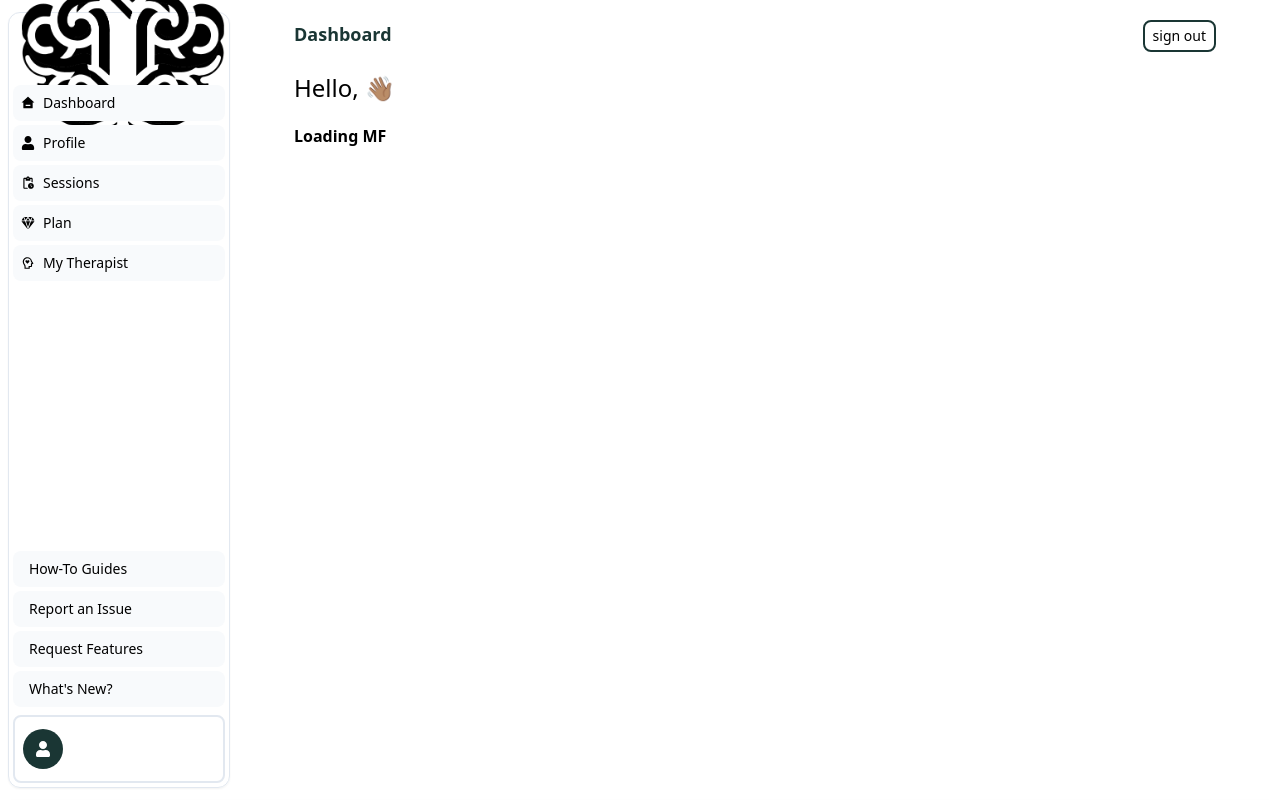
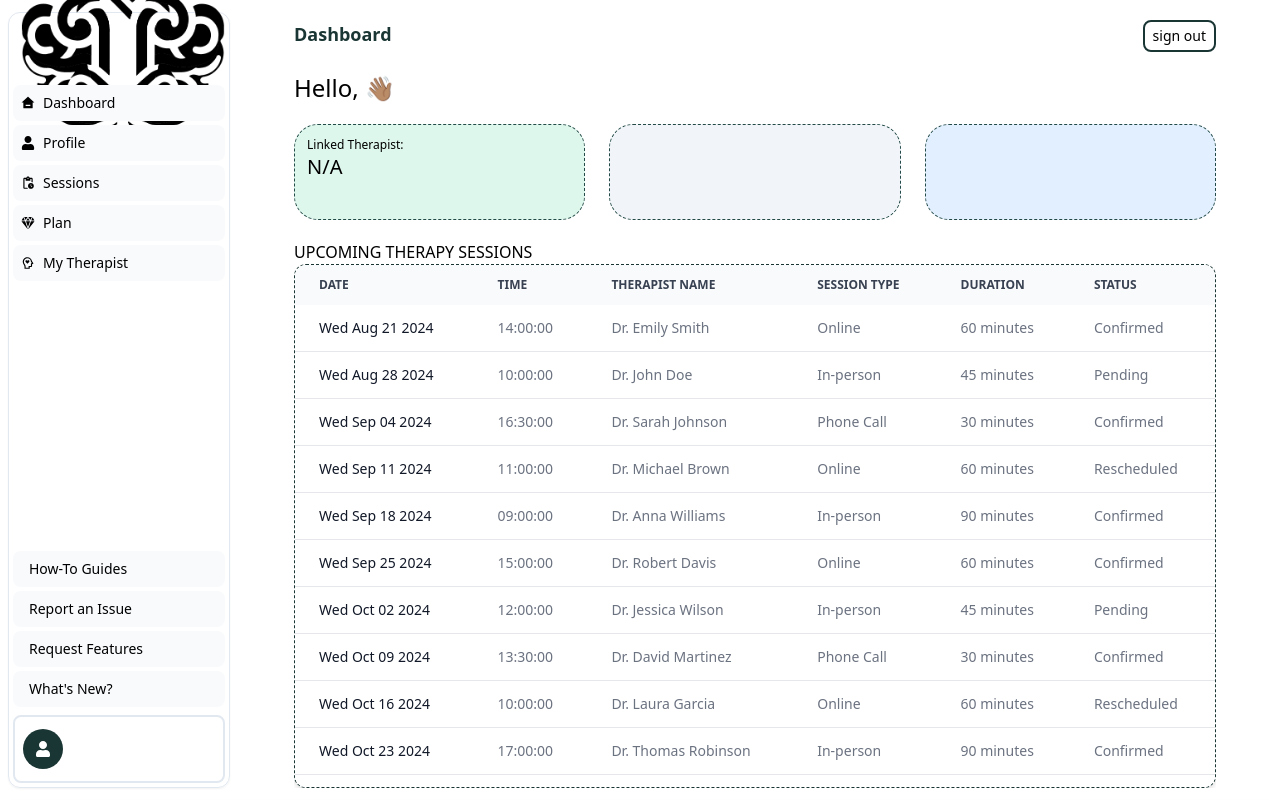
Before and after one commit to kkopoku/therapy-link, a Next.js app in the folder frontend/: page /dashboard in a window 1280 px wide. Shown: the top 800 px of the page. Built offline with nearby package versions, Linux system fonts and the light colour scheme; no server answers.

Commit message:
renamed components under dashboard

```diff
--- a/frontend/src/app/dashboard/page.tsx
+++ b/frontend/src/app/dashboard/page.tsx
@@ -3,10 +3,11 @@
 import React from "react";
 import AuthenticatedLayout from "@/components/layouts/AuthenticatedLayout"
 import { useSession, signOut } from "next-auth/react"
-import ClientDashboard from "./client";
-import TherapistDashboard from "./therapist";
-import AdministratorDashboard from "./administrator";
-import { Session } from "next-auth";
+import ClientDashboard from "./Client";
+import TherapistDashboard from "./Therapist"
+import AdministratorDashboard from "./Administrator"
+import LoadingDashboard from "./Loading"
+
 
 export default function DashboardPage(){
 
@@ -21,7 +22,9 @@ export default function DashboardPage(){
               <div className="text-2xl font-light"> Hello, {user?.name} 👋🏽</div>
 
               {!session ?
-                <div className="text 6xl font-semibold">Loading MF</div>
+                <>
+                  <LoadingDashboard />
+                </>
                 :
                 <>
                   {user?.type === "Therapist" && <TherapistDashboard />}
--- a/frontend/src/app/dashboard/therapist.tsx
+++ b/frontend/src/app/dashboard/therapist.tsx
@@ -1,3 +1,5 @@
+"use client"
+
 import { Table } from "flowbite-react"
 import { data } from "./page.functions"
 
@@ -18,7 +20,6 @@ export default function TherapistDashboard(){
                     </div>
                 </div>
             </div>
-
 
             <div className="flex flex-col w-full flex-grow overflow-hidden">
                 <label>{("Upcoming Therapy Sessions").toUpperCase()}</label>
```
Also changed, not shown: frontend/src/app/dashboard/administrator.tsx (indentation only). Lines whose indentation alone changed are shown as unchanged.
